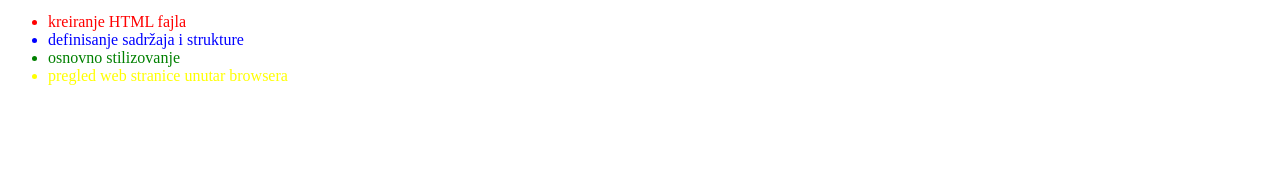
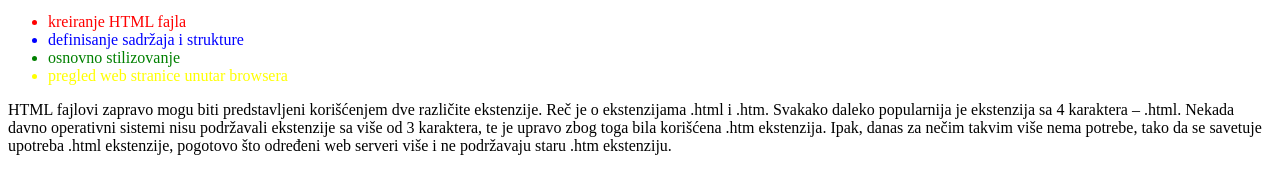
Before and after one commit to Aleksandra0312/it-akademija, a plain HTML site: page index.html in a window 1280 px wide. Shown: the part 123-316 px from the top of the page. Drawn offline with Linux system fonts and the light colour scheme.

Commit message:
New Paragraph Added

```diff
--- a/index.html
+++ b/index.html
@@ -10,3 +10,7 @@
 <li style="color: green;">osnovno stilizovanje</li>
 <li style="color: yellow;">pregled web stranice unutar browsera</li>
 </ul>
+
+<p>HTML fajlovi zapravo mogu biti predstavljeni korišćenjem dve različite ekstenzije. Reč je o ekstenzijama .html i .htm. Svakako daleko popularnija je ekstenzija sa 4 karaktera – .html. Nekada davno operativni sistemi nisu podržavali ekstenzije sa više od 3 karaktera, te je upravo zbog toga bila korišćena .htm ekstenzija. Ipak, danas za nečim takvim više nema potrebe, tako da se savetuje upotreba .html ekstenzije, pogotovo što određeni web serveri više i ne podržavaju staru .htm ekstenziju.
+
+</p>
```
